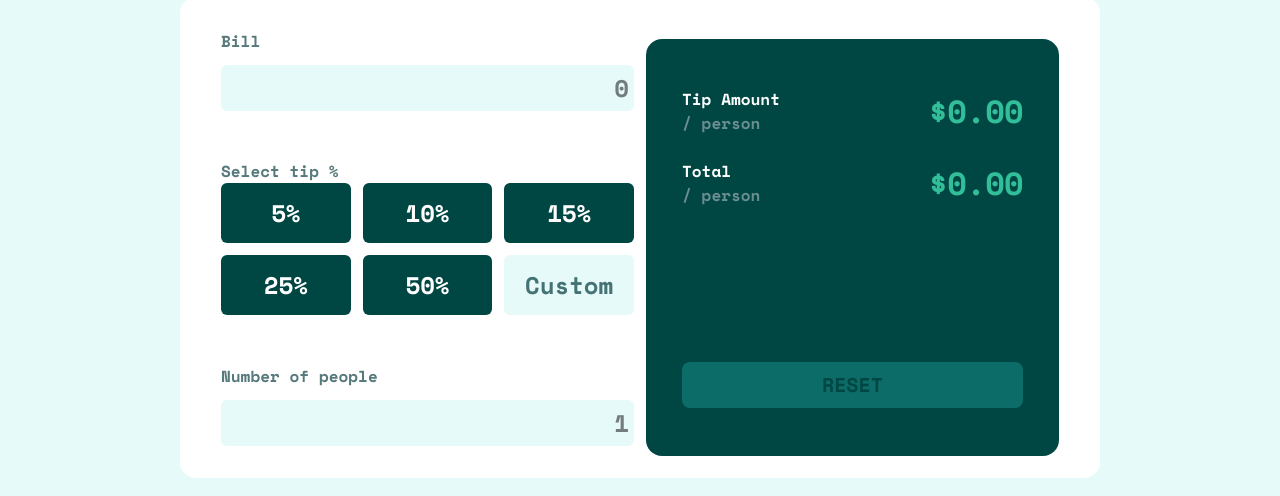
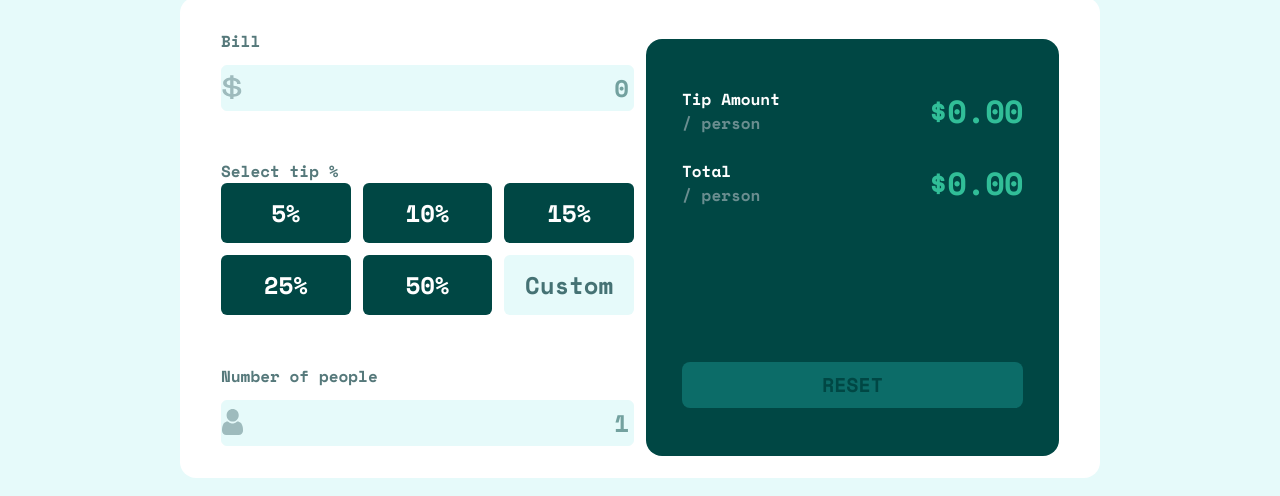
Before and after one commit to vanhog/tip-calculator-frontendmentor, a plain HTML site: page index.html in a window 1280 px wide. Shown: the part 206-702 px from the top of the page. Drawn offline with nearby package versions, Linux system fonts and the light colour scheme.

Commit message:
Design finals

```diff
--- a/index.html
+++ b/index.html
@@ -41,7 +41,13 @@
                     id="billAmount"
                     placeholder="0"
                     type="text"
-                    class="w-full rounded-md p-1 mt-3 tp-3 text-right bg-tc-grey-50 border border-tc-grey-50 focus:outline-none focus:bg-white border border-black"
+                    style="
+                      background-image: url('./images/icon-dollar.svg');
+                      background-repeat: no-repeat;
+                      background-position-y: center;
+                      background-size: 5% 60%;
+                    "
+                    class="w-full rounded-md p-1 mt-3 tp-3 text-tc-green-900 text-right bg-tc-grey-50 border border-tc-grey-50 focus:outline-none border border-black"
                   />
                 </label>
               </article>
@@ -83,8 +89,14 @@
                   <input
                     id="numPeople"
                     type="text"
+                    style="
+                      background-image: url('./images/icon-person.svg');
+                      background-repeat: no-repeat;
+                      background-position-y: center;
+                      background-size: 5% 60%;
+                    "
                     placeholder="1"
-                    class="mt-3 w-full rounded-md p-1 text-right tp-3 border border-tc-grey-50 bg-tc-grey-50 focus:outline-none focus:border focus:border-tc-green-400 active:bg-tc-grey-50"
+                    class="mt-3 w-full rounded-md p-1 text-right tp-3 text-tc-green-900 border border-tc-grey-50 bg-tc-grey-50 focus:outline-none focus:border focus:border-tc-green-400 active:bg-tc-grey-50"
                   />
                 </label>
               </article>
```
